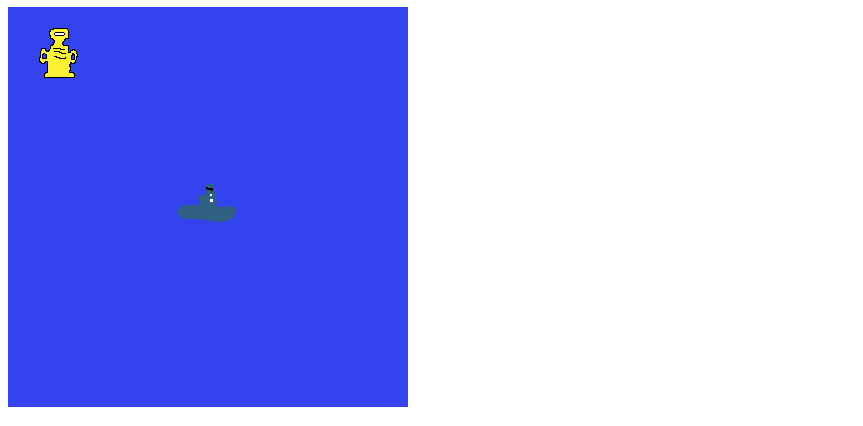
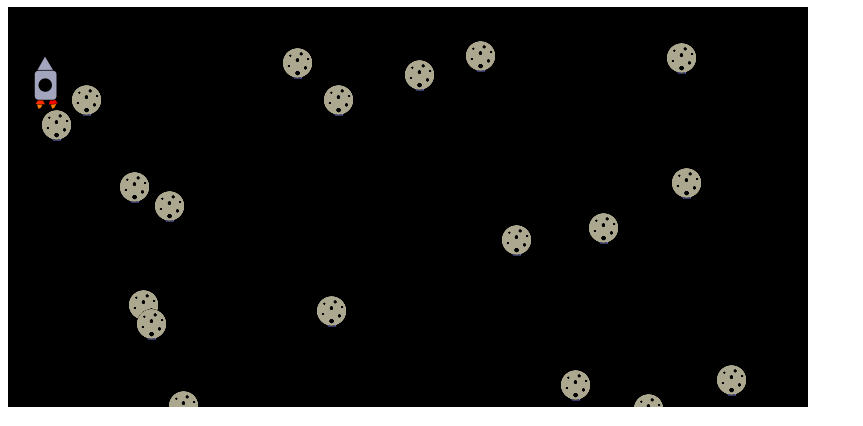
Before and after one commit to Gage-Myers/Project-1, a plain HTML site: page index.html in a window 1280 px wide. Shown: the part 73-499 px from the top of the page, without its empty margins (0-863 px from the left). Drawn offline with Linux system fonts and the light colour scheme; animation ran at ten frames a second.

Commit message:
Started fresh on the game concept and introduced random level generation

```diff
--- a/index.html
+++ b/index.html
@@ -5,16 +5,13 @@
 	<title>Project 1</title>
 </head>
 <body>
-	<h1>Submarine Search</h1>
+	<h1>Astroid Dodge</h1>
 	<div id="gameport"></div>
 
 	<h1>Instructions</h1>
 	<p>
-		Find all five trophies to win <br><br>
-		W: Move up <br>
-		S: Move down <br>
-		A: Move left <br>
-		D: Move right <br>
+		Dodge the Asteroids and get through the belt <br><br>
+		Spacebar: Reverse direction of the ship
 	</p>
 
 	<script src="./js/pixi.js"></script>
--- a/js/game.js
+++ b/js/game.js
@@ -1,35 +1,83 @@
+/*
+  Project 1: Moon lander
+  Author: Gag Myers
+*/
+
+var acceleration = .5;
+var ast_arr = [];
+
 var gameport = document.getElementById('gameport');
 
-var renderer = PIXI.autoDetectRenderer(400,400, {backgroundColor: 0x3344ee});
+var renderer = PIXI.autoDetectRenderer(800,400, {backgroundColor: 0x0});
 gameport.appendChild(renderer.view);
+
 
 var stage = new PIXI.Container();
 
-var texture_player = PIXI.Texture.fromImage("../images/Character.png");
+var ship = new PIXI.Sprite(PIXI.Texture.fromImage("../images/Ship.png"));
 
-var player = new PIXI.Sprite(texture_player);
+for (var i = 0; i < Math.floor((Math.random() * 10) + 50); i++) {
+	var asteroid = new PIXI.Sprite(PIXI.Texture.fromImage("../images/Moon.png"));
+	stage.addChild(asteroid);
+	asteroid.anchor.x = 0.5;
+	asteroid.anchor.y = 0.5;
 
-var texture_trophy = PIXI.Texture.fromImage("../images/Win.png");
+	asteroid.position.x = Math.floor((Math.random() * 800) + 50);
+	asteroid.position.y = Math.floor((Math.random() * 800) + 50);
+	asteroid.scale.set(0.25,0.25);
 
-var trophy = new PIXI.Sprite(texture_trophy);
+	ast_arr.push(asteroid);
+}
 
-player.anchor.x = 0.5;
-player.anchor.y = 0.5;
+stage.addChild(ship);
 
-trophy.anchor.x = 0.5;
-trophy.anchor.y = 0.5;
+ship.anchor.x = 0.5;
+ship.anchor.y = 0.5;
 
-player.position.x = 200;
-player.position.y = 200;
+ship.position.x = 0;
+ship.position.y = 50;
 
-trophy.position.x = 50;
-trophy.position.y = 50;
+ship.scale.set(0.5,0.5);
 
-stage.addChild(player);
-stage.addChild(trophy);
+function isIntersecting(player,ast) {
+	return !((ast.position.x + ast.width) > (player.position.x + player.width) ||
 
+           (ast.position.x + ast.width) < (player.position.x + player.width) ||
+
+           (ast.position.y - ast.height) > (player.position.y - player.height) ||
+
+           (ast.position.y - ast.height) < (player.position.y - player.height));
+}
+
+
+function contains(arr) {
+    for (var i = 0; i < arr.length; i++) {
+        if (isIntersecting(ship, arr[i]) ) {
+            return true;
+        }
+    }
+    return false;
+}
+
+
+function keydownEventHandler(e) {
+	if (e.keyCode == 32) {
+		acceleration *= -1;
+	}
+}
+
+document.addEventListener('keydown', keydownEventHandler);
 function animate() {
 	requestAnimationFrame(animate);
+
+	if (contains(ast_arr)) {
+		ship.position.x += 0;
+		ship.position.y += 0;
+	} else {
+		ship.position.x += .75;
+		ship.position.y += acceleration;
+	}
+
 	renderer.render(stage);
 }
 
```
Also changed, not shown: images/Moon.png (added), images/Ship.png (added), 2 other files.
